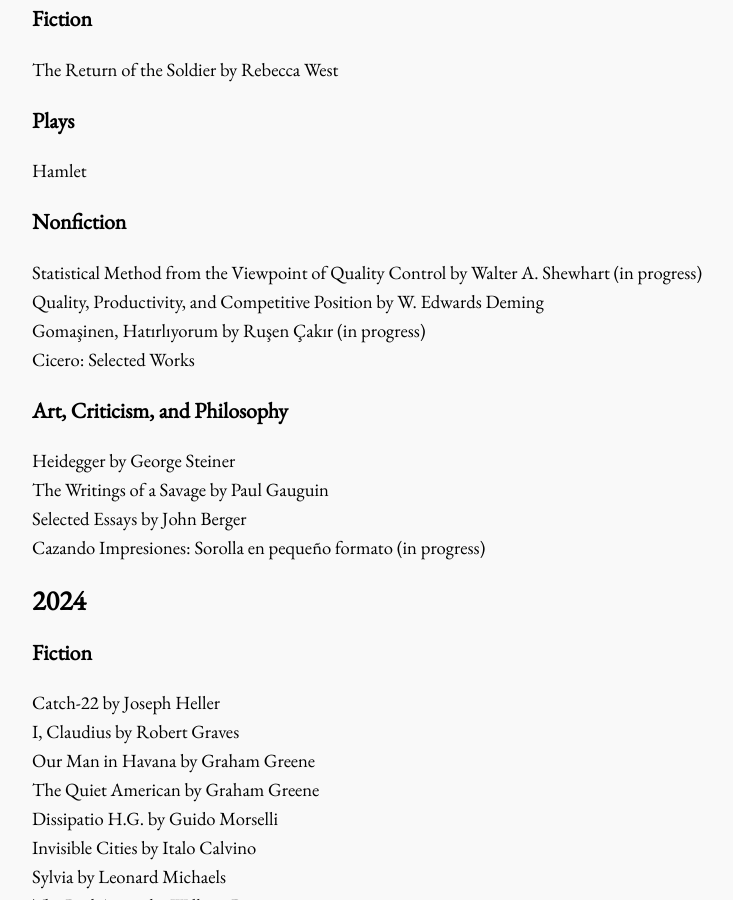
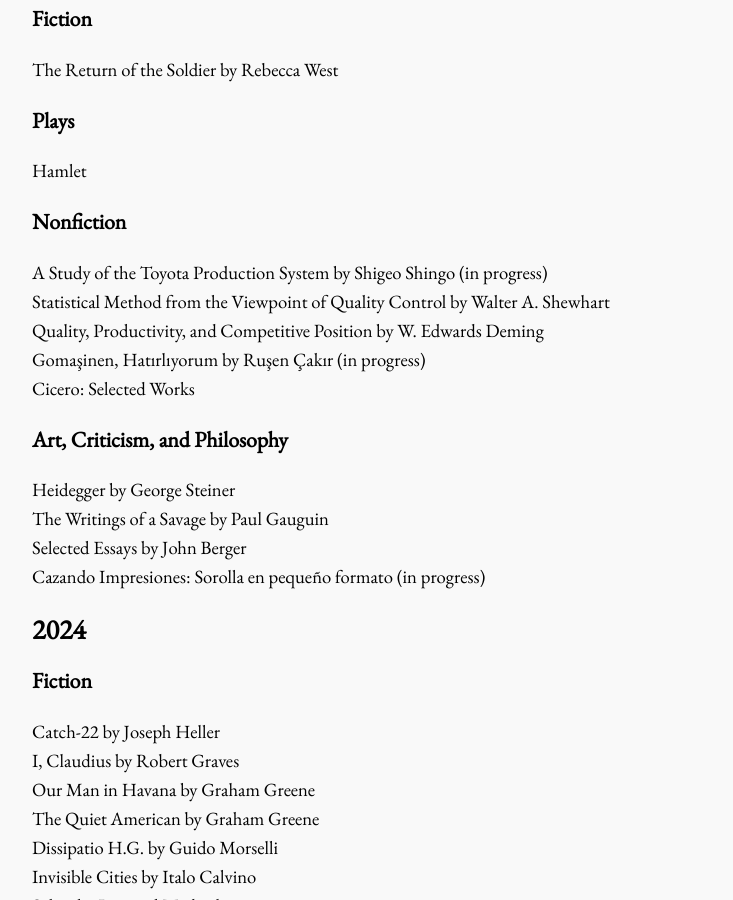
Before and after one commit to bora-uyumazturk/bora-uyumazturk.github.io, a Jekyll site: the page built from reading.html, in a window 1280 px wide and 900 px high, scrolled down 306 px. Shown: the whole window, without its empty margins (140-873 px from the left). Built offline with Jekyll 4.4.1, drawn with Linux system fonts in a browser that asks for light colours.

Commit message:
Update reading.html

```diff
--- a/reading.html
+++ b/reading.html
@@ -24,7 +24,8 @@ title: Reading
 
   <h3>Nonfiction</h3>
 
-  Statistical Method from the Viewpoint of Quality Control by Walter A. Shewhart (in progress) <br>
+  A Study of the Toyota Production System by Shigeo Shingo (in progress) <br>
+  Statistical Method from the Viewpoint of Quality Control by Walter A. Shewhart <br>
   Quality, Productivity, and Competitive Position by W. Edwards Deming <br>
   Gomaşinen, Hatırlıyorum by Ruşen Çakır (in progress) <br>
   Cicero: Selected Works
```
